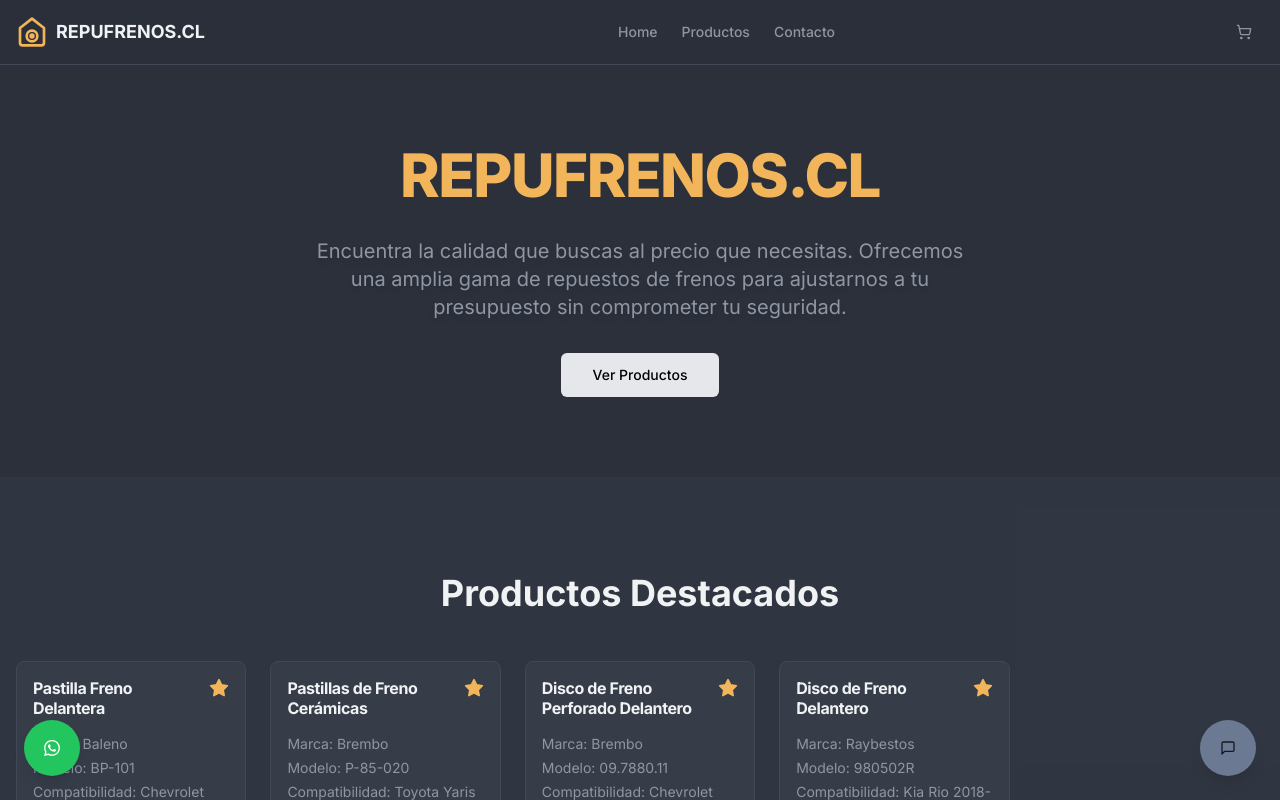
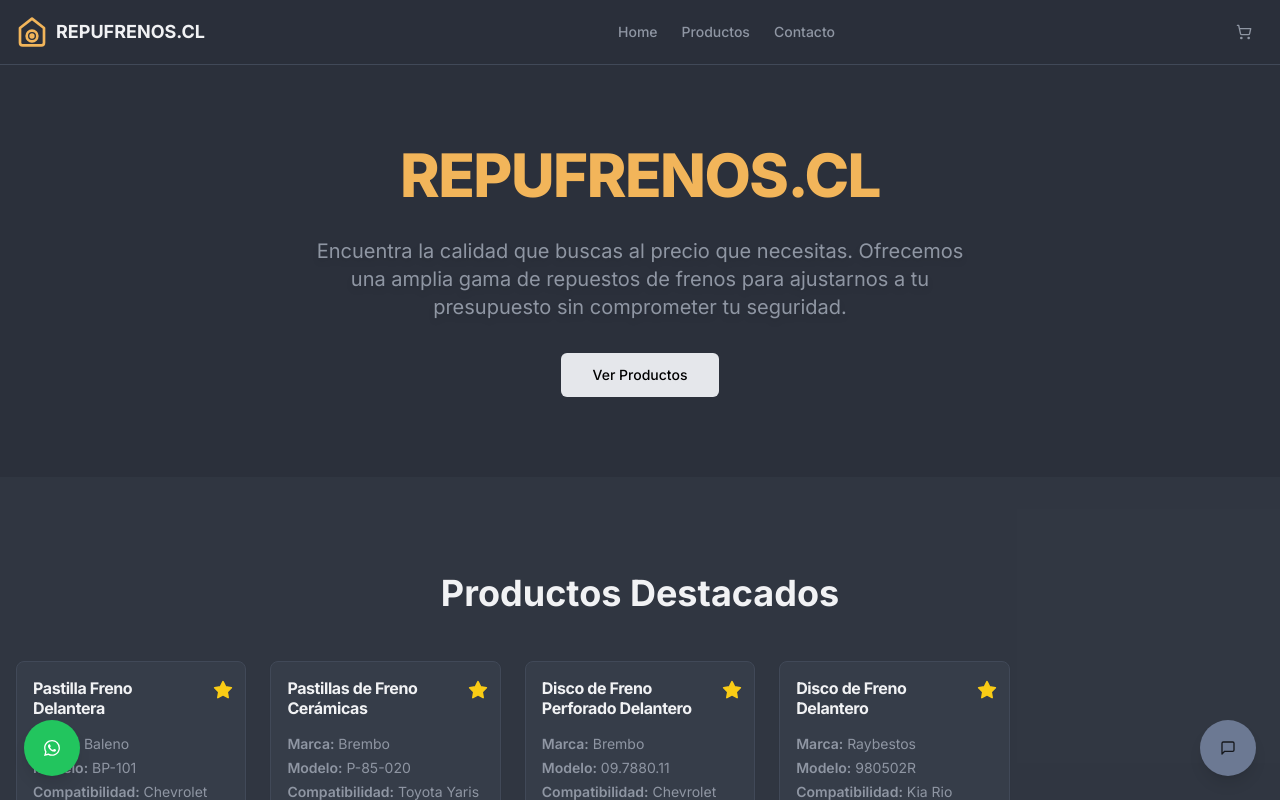
Before and after one commit to marce1404/TIENDA-FRENOS, a Next.js app: page / in a window 1280 px wide. Shown: the top 800 px of the page. Built offline with nearby package versions, Linux system fonts and the light colour scheme.

Commit message:
la estrella de otro color

```diff
--- a/src/components/ProductCard.tsx
+++ b/src/components/ProductCard.tsx
@@ -1,9 +1,8 @@
-
 'use client';
 
 import type { Product } from '@/lib/types';
 import { Button } from './ui/button';
-import { Card, CardContent, CardFooter, CardTitle } from './ui/card';
+import { Card, CardContent, CardFooter, CardHeader, CardTitle } from './ui/card';
 import { useCart } from '@/hooks/use-cart';
 import { Star } from 'lucide-react';
 
@@ -23,23 +22,25 @@ export function ProductCard({ product }: ProductCardProps) {
   };
 
   return (
-    <Card className="flex h-full flex-col">
-      <CardContent className="flex flex-grow flex-col p-4">
-        <div className="mb-4 flex min-h-[40px] items-start justify-between gap-2">
-          <CardTitle className="text-base font-bold leading-tight">
-            {product.name}
+    <Card className="flex h-full flex-col overflow-hidden rounded-lg border bg-card text-card-foreground shadow-sm transition-all hover:shadow-md">
+      <CardHeader className="relative p-4">
+          <CardTitle className="text-base font-bold leading-tight pr-8">
+              {product.name}
           </CardTitle>
           {product.isFeatured && (
-            <Star className="h-5 w-5 flex-shrink-0 fill-primary text-primary" />
+              <div className="absolute top-3 right-3">
+                  <Star className="h-5 w-5 flex-shrink-0 fill-yellow-400 text-yellow-400" />
+              </div>
           )}
-        </div>
+      </CardHeader>
+      <CardContent className="flex flex-grow flex-col px-4 pb-4">
         <div className="flex-grow space-y-1 text-sm text-muted-foreground">
-          <p>Marca: {product.brand}</p>
-          <p>Modelo: {product.model}</p>
-          <p>Compatibilidad: {product.compatibility}</p>
+          <p><span className="font-semibold">Marca:</span> {product.brand}</p>
+          <p><span className="font-semibold">Modelo:</span> {product.model}</p>
+          <p><span className="font-semibold">Compatibilidad:</span> {product.compatibility}</p>
         </div>
       </CardContent>
-      <CardFooter className="flex items-center justify-between p-4 pt-0">
+      <CardFooter className="flex items-center justify-between px-4 pb-4 pt-0">
         <p className="text-lg font-semibold text-foreground">
           {formatPrice(product.price)}
         </p>
```
